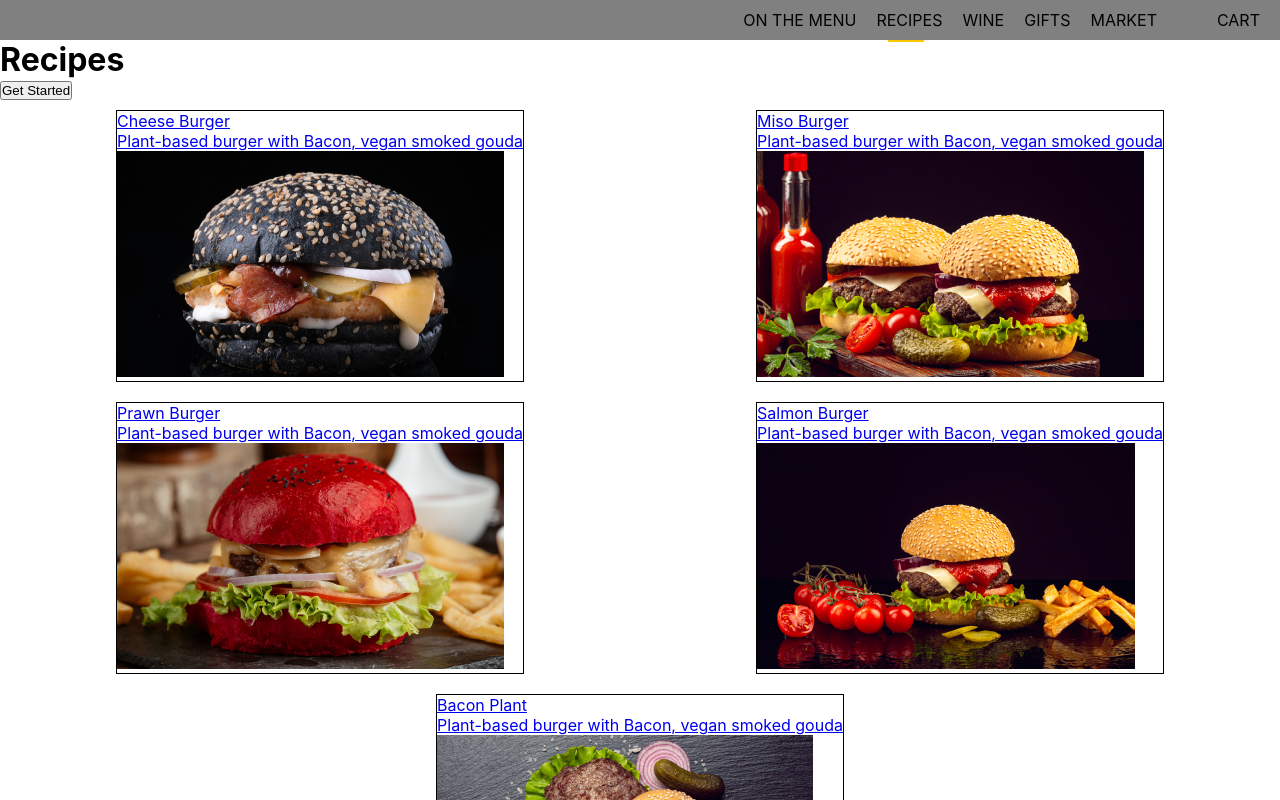
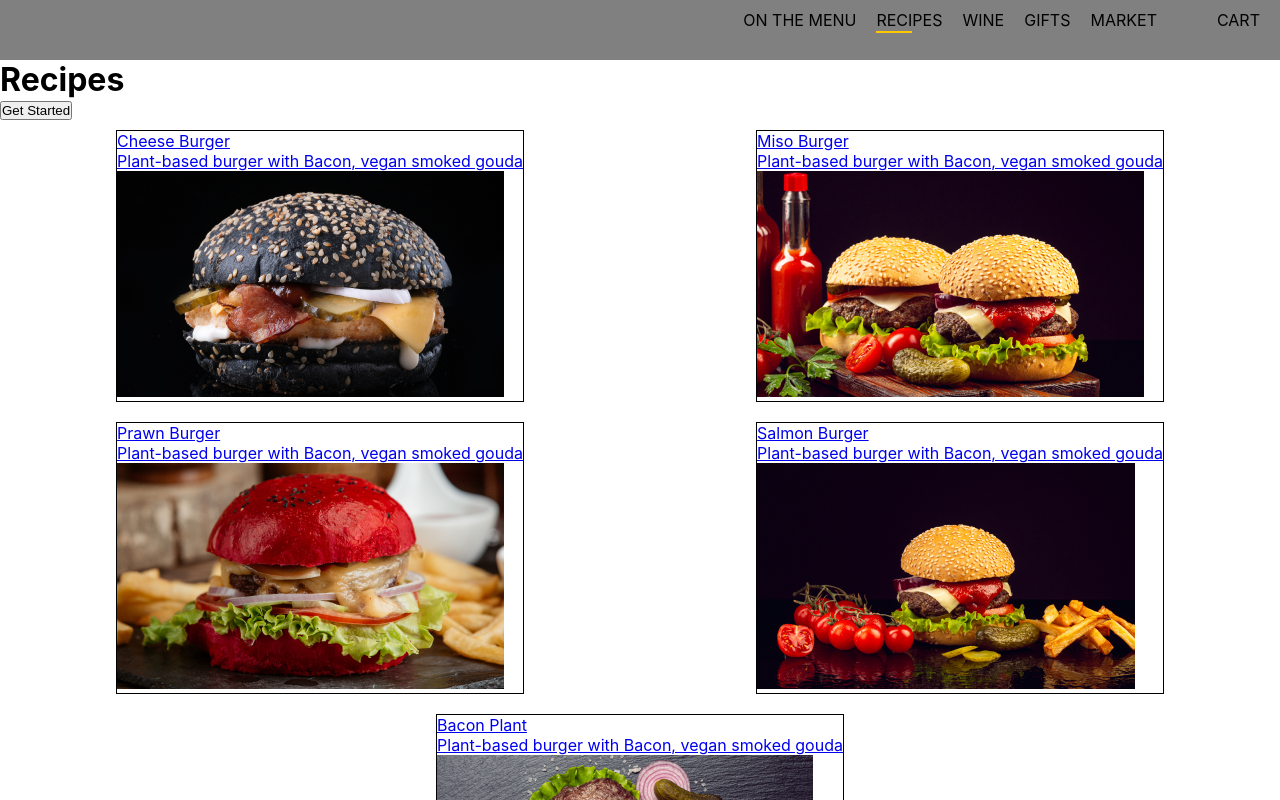
Before and after one commit to FlorenceNway/Burgers-Shop, a React (Create React App) app: page /recipes in a window 1280 px wide. Shown: the top 800 px of the page. Built offline with nearby package versions, Linux system fonts and the light colour scheme; data requests are answered from the project's data file.

Commit message:
menu active style

```diff
--- a/src/components/style/Nav.scss
+++ b/src/components/style/Nav.scss
@@ -2,6 +2,7 @@
     display: flex;
     background: grey;
     justify-content: flex-end;
+    height: 60px;
 
     li {
         margin: 10px;
@@ -15,12 +16,12 @@
         &.active::before {
             content: "";
             padding: 1px 18px;
-            top: 30px;
-            left: 12px;
+            top: 21px;
             position: absolute;
             background: #FFC700;
             cursor: pointer;
         }
+
         &:hover {
             color: #ccc;
         }
@@ -42,6 +43,4 @@
 
         }
     }
-
-
 }
```
